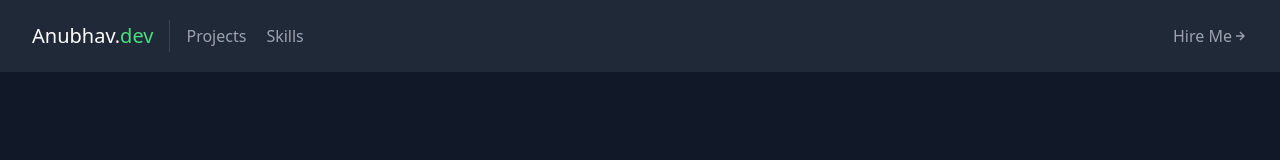
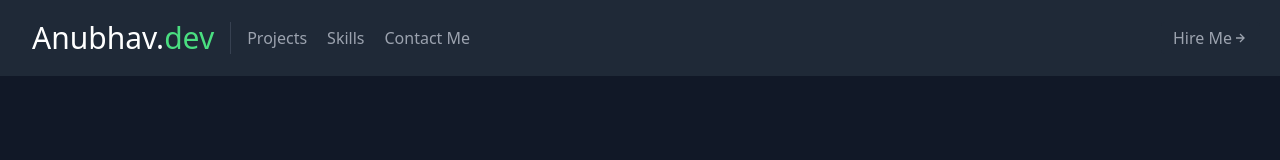
Before and after one commit to anubhav2101/my-portfolio, a React (Vite) app: page / in a window 1280 px wide. Shown: the top 160 px of the page. Built offline with nearby package versions, Linux system fonts and the light colour scheme.

Commit message:
added navbar

```diff
--- a/src/components/Navbar.jsx
+++ b/src/components/Navbar.jsx
@@ -6,18 +6,20 @@ export default function Navbar() {
     <header className="bg-gray-800 md:sticky top-0 z-10">
       <div className="container mx-auto flex flex-wrap p-5 flex-col md:flex-row items-center">
         <a className="title-font   font-medium text-white mb-4 md:mb-0">
-          <a href="#about" className="ml-3 text-xl">
+          <a href="#about" className="ml-3 text-3xl">
             Anubhav.<span className="text-green-400">dev</span>
           </a>
         </a>
         <nav className="md:mr-auto md:ml-4 md:py-1 md:pl-4 md:border-l md:border-gray-700	flex flex-wrap items-center text-base justify-center">
-          <a href="#projects" className="mr-5 hover:text-green-400">
+          <a href="#projects" className="mr-5 hover:text-green-400 ">
             Projects
           </a>
-          <a href="#skills" className="mr-5 hover:text-green-400">
+          <a href="#skills" className="mr-5 hover:text-green-400 ">
             Skills
           </a>
-
+          <a href="#contact" className="mr-5 hover:text-green-400">
+            Contact Me
+          </a>
         </nav>
         <a
           href="#contact"
```
